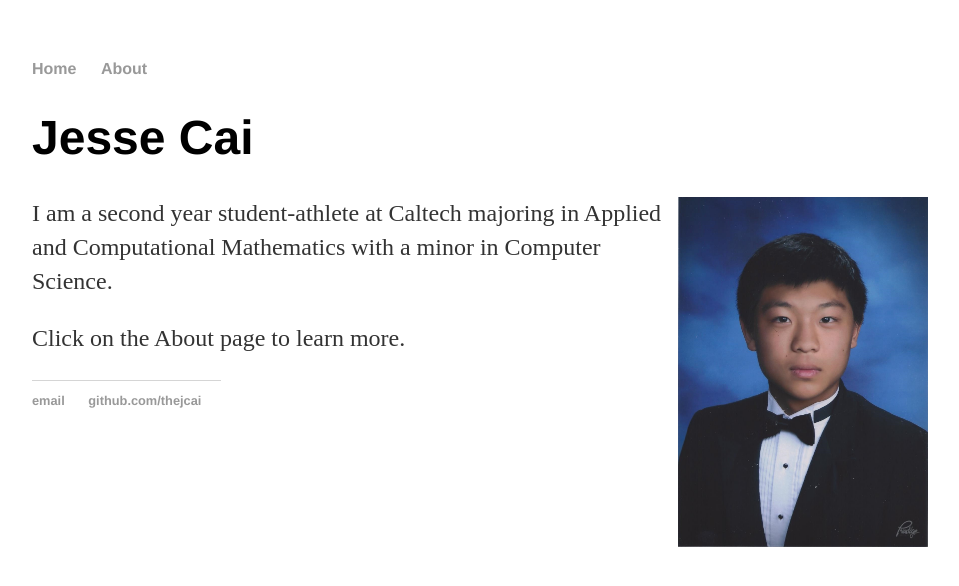
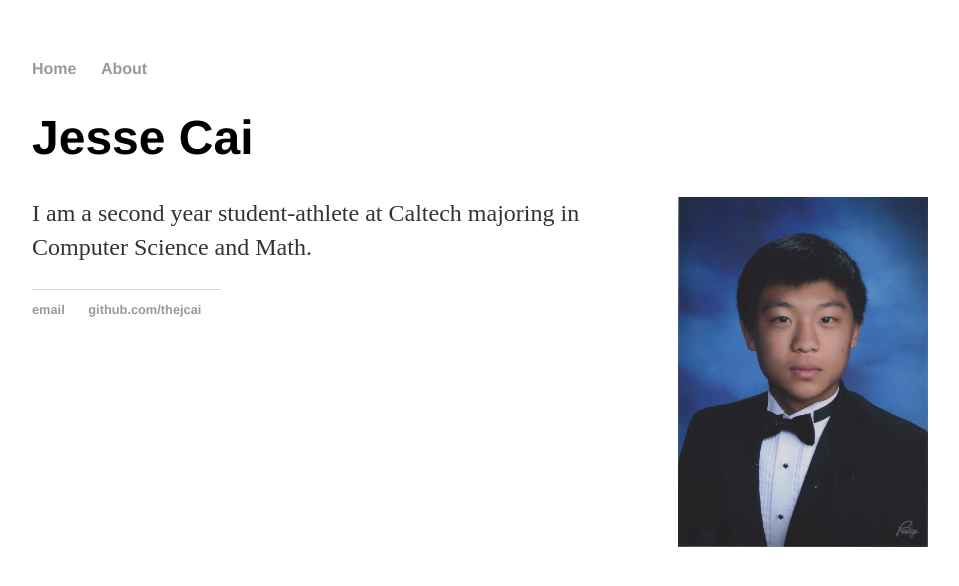
Before and after one commit to thejcai/thejcai.github.io, a Jekyll site: the page built from index.md, in a window 1280 px wide. Shown: the top 586 px of the page, without its empty margins (160-1119 px from the left). Built offline with Jekyll 4.4.1, drawn with Linux system fonts in a browser that asks for light colours.

Commit message:
Change option

```diff
--- a/_layouts/home.html
+++ b/_layouts/home.html
@@ -20,8 +20,7 @@
 			<img src="images/image.jpg" alt="Jesse Headshot" id="face" style="width:250px;height:350px; float=right">
 		</div>
 
-		<p> I am a second year student-athlete at Caltech majoring in Applied and Computational Mathematics with a minor in Computer Science. </p>
-		<p> Click on the About page to learn more. </p>
+		<p> I am a second year student-athlete at Caltech majoring in Computer Science and Math. </p>
 
 		</div>
 
```
